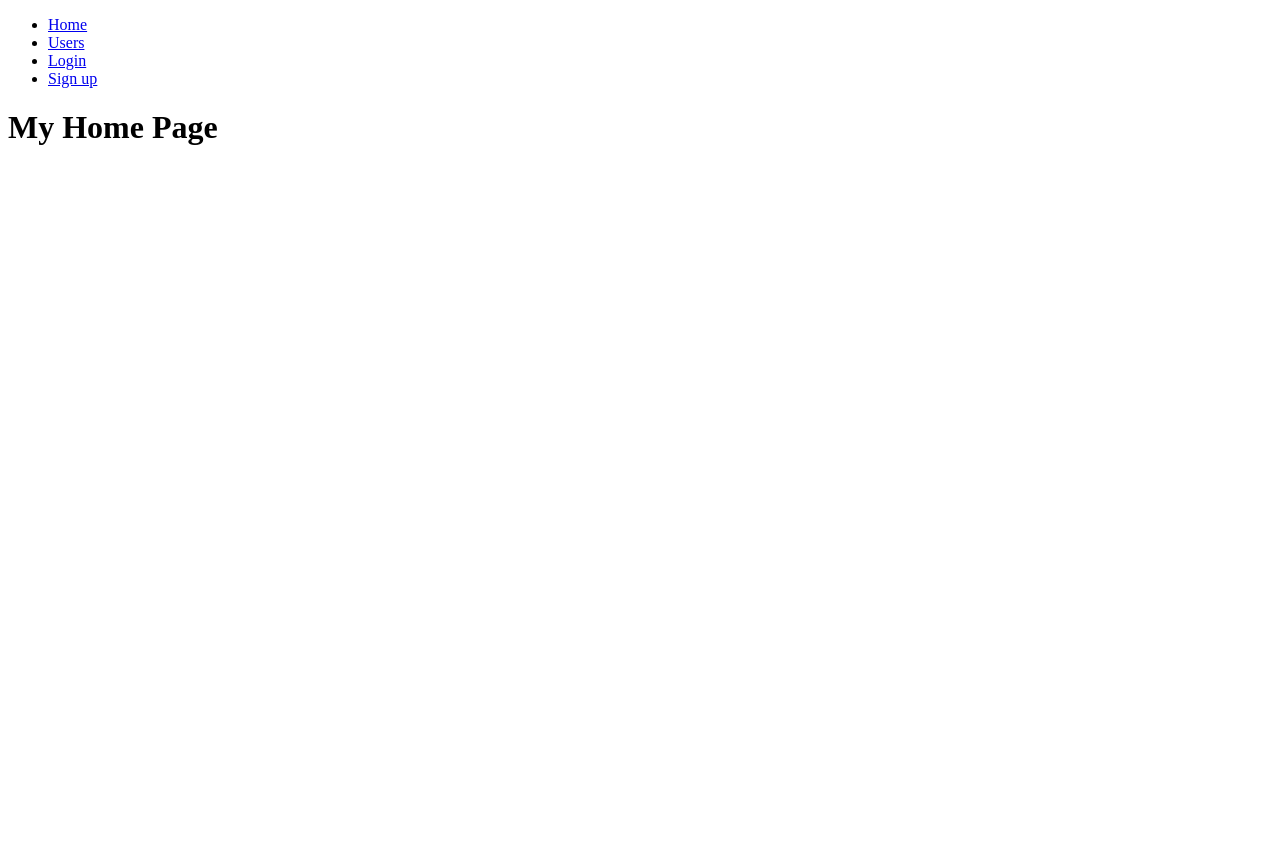
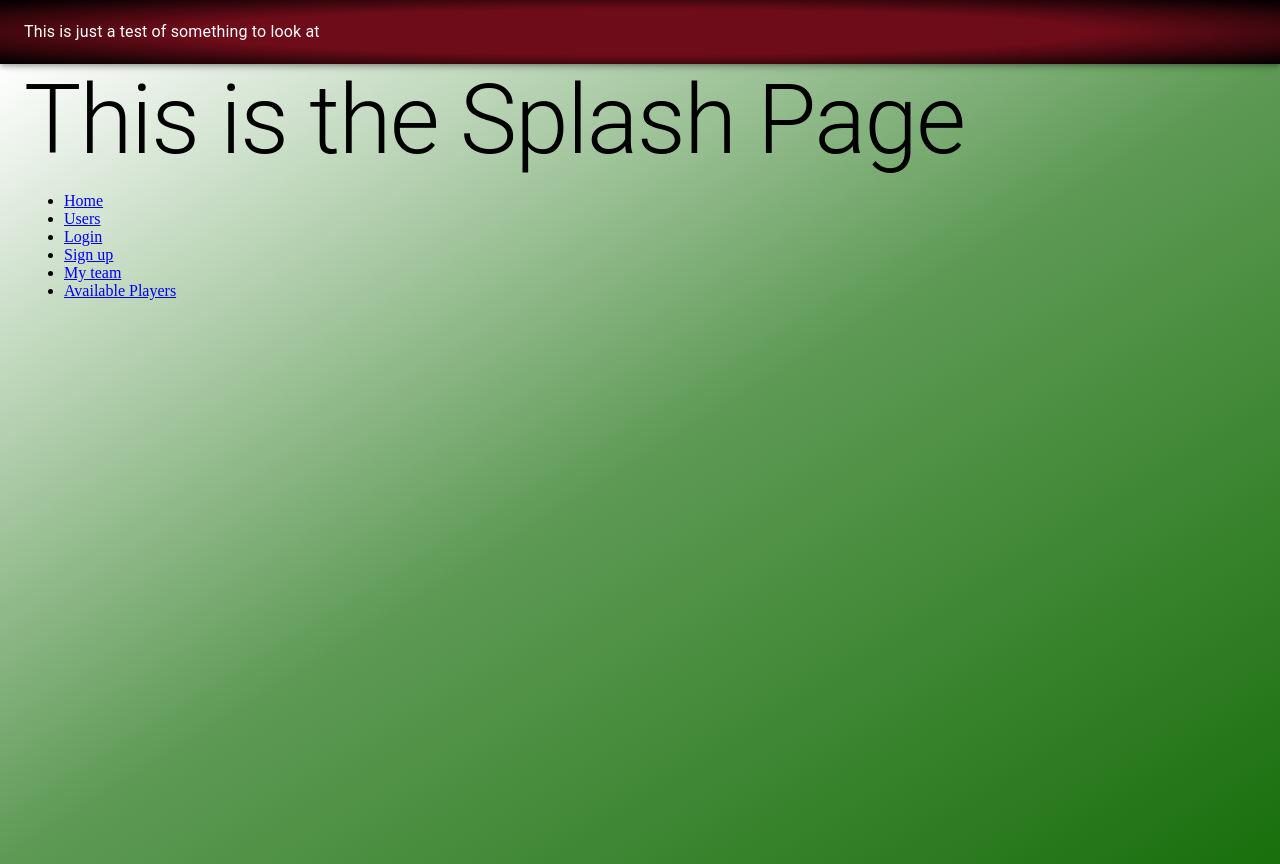
Before and after one commit to MatthewTaylor9758/Fantasy-Football-Capstone, a React (Create React App) app in the folder flask_react_starter/client/: page / in a window 1280 px wide. Before the commit the page ends 800 px from the top, so only its background shows below. Built offline with nearby package versions, Linux system fonts and the light colour scheme.

Commit message:
add first-draft pages

```diff
--- a/flask_react_starter/client/src/App.js
+++ b/flask_react_starter/client/src/App.js
@@ -3,6 +3,9 @@ import { BrowserRouter, Switch, Route, NavLink } from 'react-router-dom';
 import { useDispatch, useSelector } from 'react-redux';
 import LoginPage from './pages/LoginPage';
 import SignupPage from './pages/SignupPage';
+import MyTeamPage from './pages/MyTeamPage';
+import AvailPlayers from './pages/AvailPlayers';
+import SplashPage from './pages/SplashPage';
 import { setUser } from './store/auth'
 import UserList from './components/UsersList';
 
@@ -30,21 +33,13 @@ function App() {
     //   }
     return (
         <BrowserRouter>
-            <nav>
-                <ul>
-                    <li><NavLink to="/" activeclass="active">Home</NavLink></li>
-                    <li><NavLink to="/users" activeclass="active">Users</NavLink></li>
-                    <li><NavLink to='/login'>Login</NavLink></li>
-                    <li><NavLink to='/signup'>Sign up</NavLink></li>
-                </ul>
-            </nav>
             <Switch>
                 <Route exact path="/users" component={UserList}></Route>
                 <Route exact path='/login' component={LoginPage}></Route>
                 <Route exact path='/signup' component={SignupPage}></Route>
-                <Route path="/">
-                    <h1>My Home Page</h1>
-                </Route>
+                <Route exact path='/myTeam/:id' component={MyTeamPage}></Route>
+                <Route exact path='/players' component={AvailPlayers}></Route>
+                <Route path="/" component={SplashPage}></Route>
             </Switch>
         </BrowserRouter>
     );
--- /dev/null
+++ b/flask_react_starter/client/src/components/NavBar.js
@@ -0,0 +1,28 @@
+import React from 'react';
+import { NavLink } from 'react-router-dom';
+import { makeStyles, Container, TextField, Button, Typography, AppBar, Toolbar } from '@material-ui/core';
+
+function NavBar() {
+  const useStyles = makeStyles({
+    navBar: {
+      backgroundImage: 'radial-gradient(rgb(110, 12, 25), rgb(110, 12, 25), black)',
+      width: '100vw',
+      padding: '0'
+    }
+  })
+
+  const classes = useStyles();
+
+  return (
+    <>
+      <AppBar position='sticky' className={classes.navBar}>
+        <Toolbar>
+          <Typography>This is just a test of something to look at</Typography>
+        </Toolbar>
+      </AppBar>
+    </>
+  )
+}
+
+// rgb(110, 12, 25)
+export default NavBar;
--- a/flask_react_starter/client/src/index.css
+++ b/flask_react_starter/client/src/index.css
@@ -1 +1,4 @@
 /* TODO Add site wide styles */
+body {
+  margin: 0;
+}
--- /dev/null
+++ b/flask_react_starter/client/src/pages/AvailPlayers.js
@@ -0,0 +1,14 @@
+import React, { useEffect, useState } from 'react';
+import { useDispatch, useSelector } from 'react-redux';
+import { NavLink } from 'react-router-dom';
+import { makeStyles, Container, TextField, Button, Typography } from '@material-ui/core';
+
+function AvailPlayers() {
+  return (
+    <>
+      <Typography variant='h1'>This is the Available Players page</Typography>
+    </>
+  )
+}
+
+export default AvailPlayers;
--- /dev/null
+++ b/flask_react_starter/client/src/pages/MyTeamPage.js
@@ -0,0 +1,16 @@
+import React, { useEffect, useState } from 'react';
+import { useDispatch, useSelector } from 'react-redux';
+import { NavLink } from 'react-router-dom';
+import { makeStyles, Container, TextField, Button, Typography } from '@material-ui/core';
+
+function MyTeamPage() {
+  const dispatch = useDispatch();
+
+  return (
+    <>
+      <Typography variant='h1'>This is the My Team Page</Typography>
+    </>
+  )
+}
+
+export default MyTeamPage;
--- /dev/null
+++ b/flask_react_starter/client/src/pages/SplashPage.js
@@ -0,0 +1,37 @@
+import React, { useEffect, useState } from 'react';
+import { NavLink } from 'react-router-dom';
+import { useSelector } from 'react-redux';
+import { makeStyles, Container, TextField, Button, Typography } from '@material-ui/core';
+import NavBar from '../components/NavBar';
+
+function SplashPage() {
+  const useStyles = makeStyles({
+    outerContainer: {
+      backgroundImage: 'linear-gradient(to bottom right, rgba(255, 255, 255, .2), rgba(25, 111, 12, .7), rgba(25, 111, 12, 1))',
+      height: '100vh',
+      width: '100vw',
+    }
+  })
+  const classes = useStyles();
+
+  return (
+    <>
+      <NavBar />
+      <Container className={classes.outerContainer}>
+        <Typography variant='h1'>This is the Splash Page</Typography>
+        <nav>
+          <ul>
+            <li><NavLink to="/" activeclass="active">Home</NavLink></li>
+            <li><NavLink to="/users" activeclass="active">Users</NavLink></li>
+            <li><NavLink to='/login'>Login</NavLink></li>
+            <li><NavLink to='/signup'>Sign up</NavLink></li>
+            <li><NavLink to='/myTeam/:id'>My team</NavLink></li>
+            <li><NavLink to='/players'>Available Players</NavLink></li>
+          </ul>
+        </nav>
+      </Container>
+    </>
+  )
+}
+
+export default SplashPage;
```
Also changed, not shown: flask_react_starter/client/src/images/stadium_background.jpg (added).
